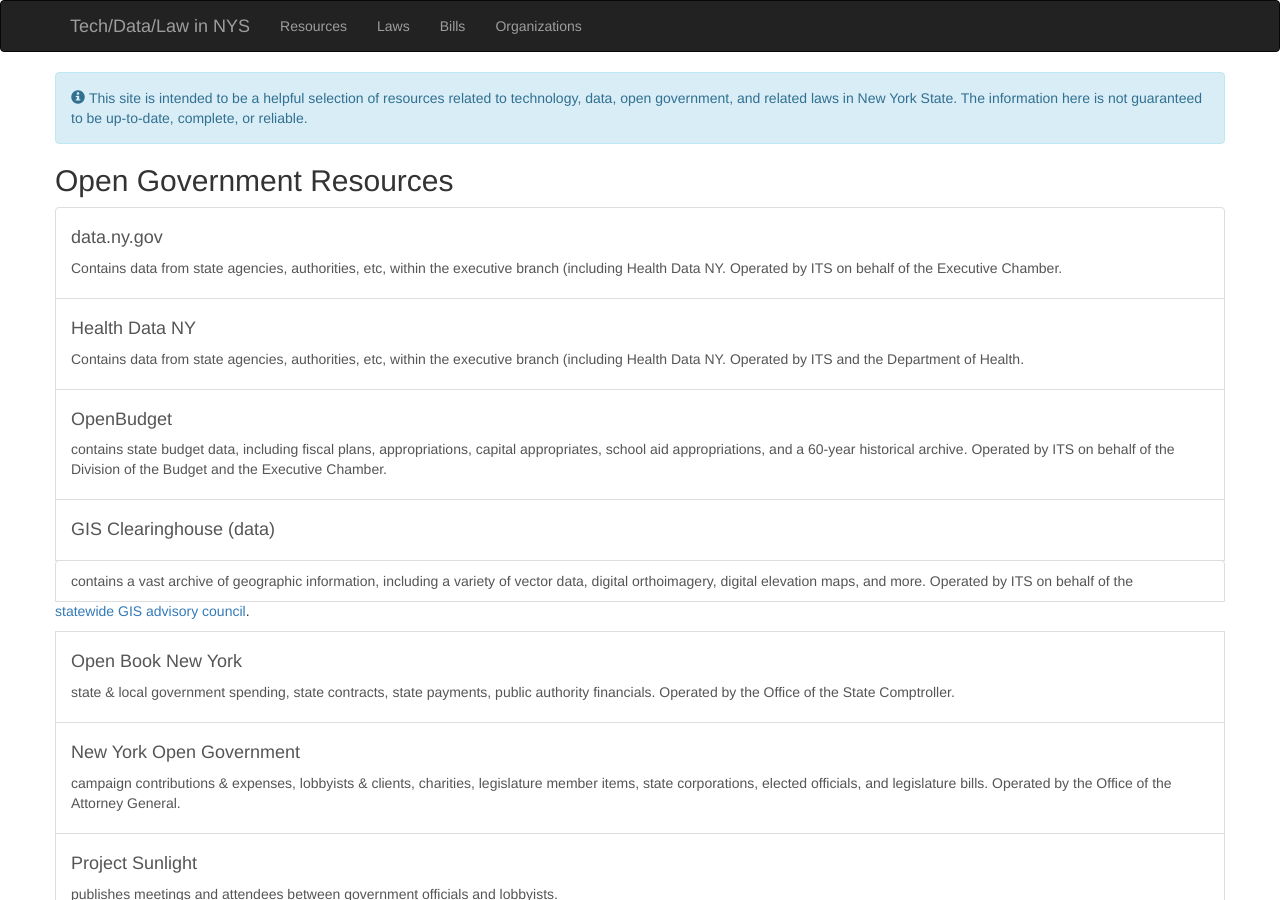
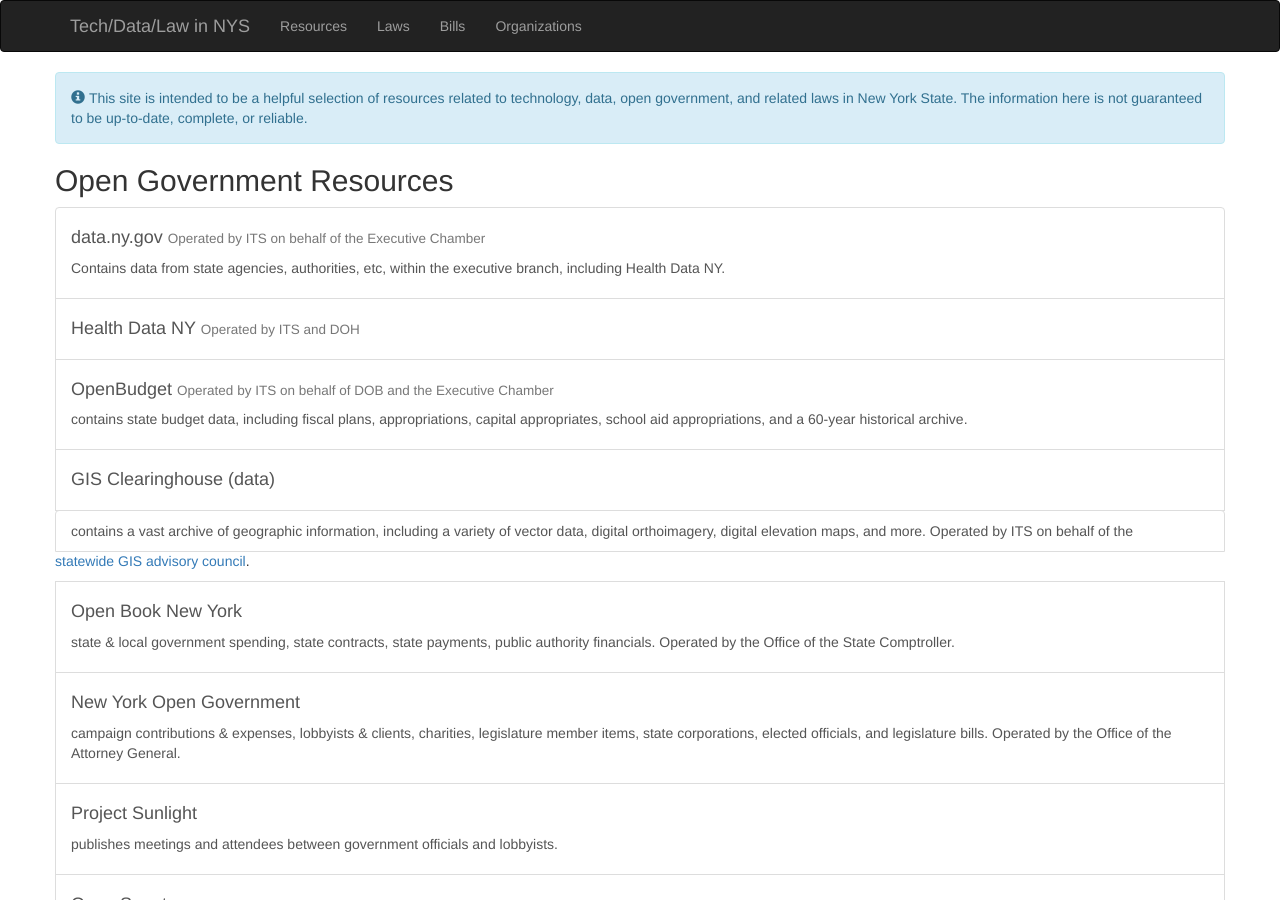
Before and after one commit to technickle/open-data-resources, a Jekyll site: the page built from resources/index.md, in a window 1280 px wide and 900 px high. Built offline with Jekyll 4.4.1, drawn with Linux system fonts in a browser that asks for light colours; nearby versions of some CDN libraries.

Commit message:
Update index.md

```diff
--- a/resources/index.md
+++ b/resources/index.md
@@ -7,16 +7,16 @@ layout: default
 
 <div class="list-group">
   <a class="list-group-item" href="https://data.ny.gov">
-    <h4>data.ny.gov</h4>
-    <p>Contains data from state agencies, authorities, etc, within the executive branch (including Health Data NY. Operated by ITS on behalf of the Executive Chamber.</p>
+    <h4>data.ny.gov <small>Operated by ITS on behalf of the Executive Chamber</small></h4>
+    <p>Contains data from state agencies, authorities, etc, within the executive branch, including Health Data NY.</p>
   </a>
   <a class="list-group-item" href="https://health.data.ny.gov">
-    <h4>Health Data NY</h4>
-    <p>Contains data from state agencies, authorities, etc, within the executive branch (including Health Data NY. Operated by ITS and the Department of Health.</p>
+    <h4>Health Data NY <small>Operated by ITS and DOH</small></h4>
+    <p></p>
   </a>
   <a class="list-group-item" href="http://openbudget.ny.gov">
-    <h4>OpenBudget</h4>
-    <p>contains state budget data, including fiscal plans, appropriations, capital appropriates, school aid appropriations, and a 60-year historical archive. Operated by ITS on behalf of the Division of the Budget and the Executive Chamber.</p>
+    <h4>OpenBudget <small>Operated by ITS on behalf of DOB and the Executive Chamber</small></h4>
+    <p>contains state budget data, including fiscal plans, appropriations, capital appropriates, school aid appropriations, and a 60-year historical archive.</p>
   </a>
   <a class="list-group-item" href="http://gis.ny.gov/gisdata/">
     <h4>GIS Clearinghouse (data)</h4>
```
